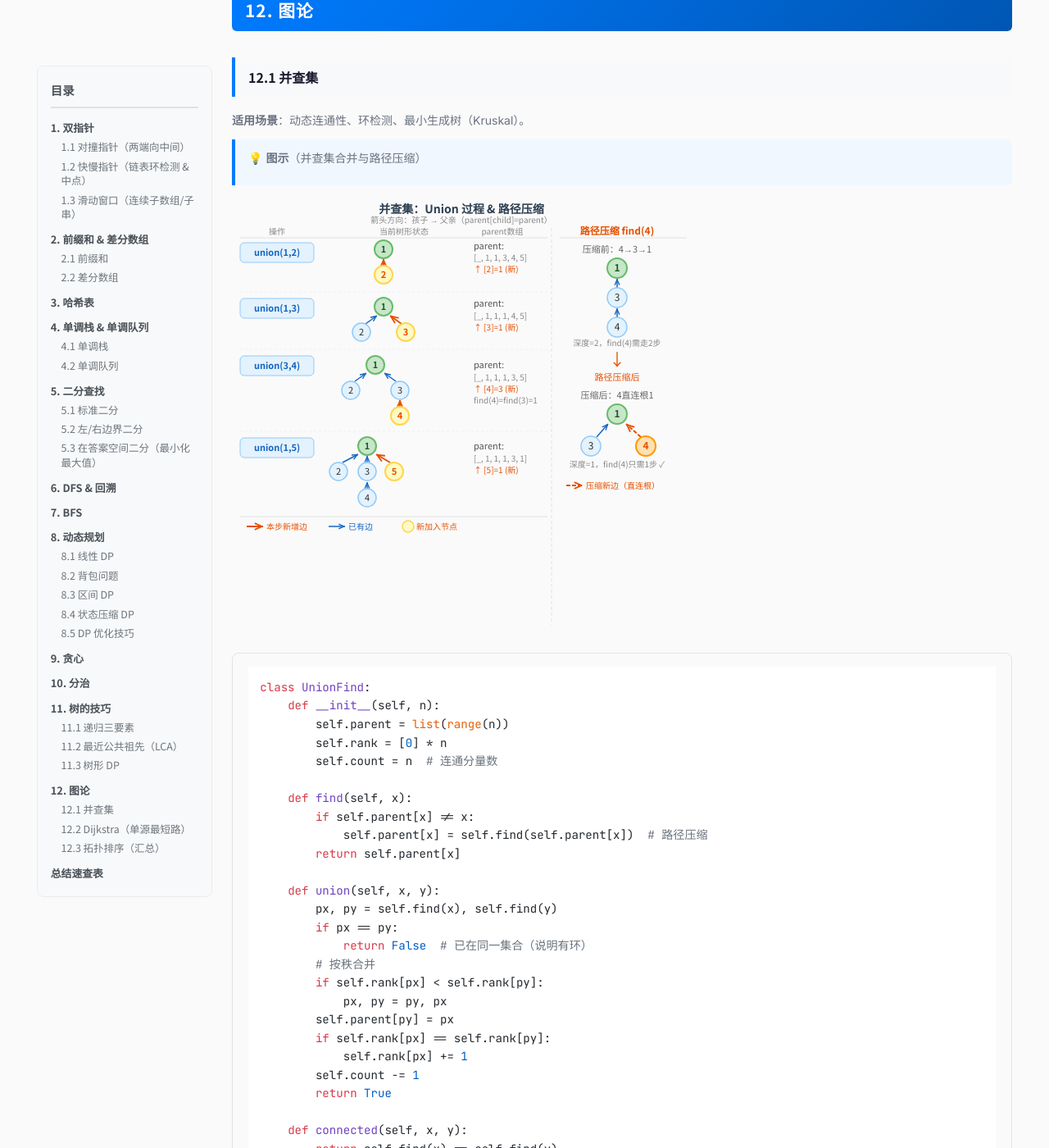
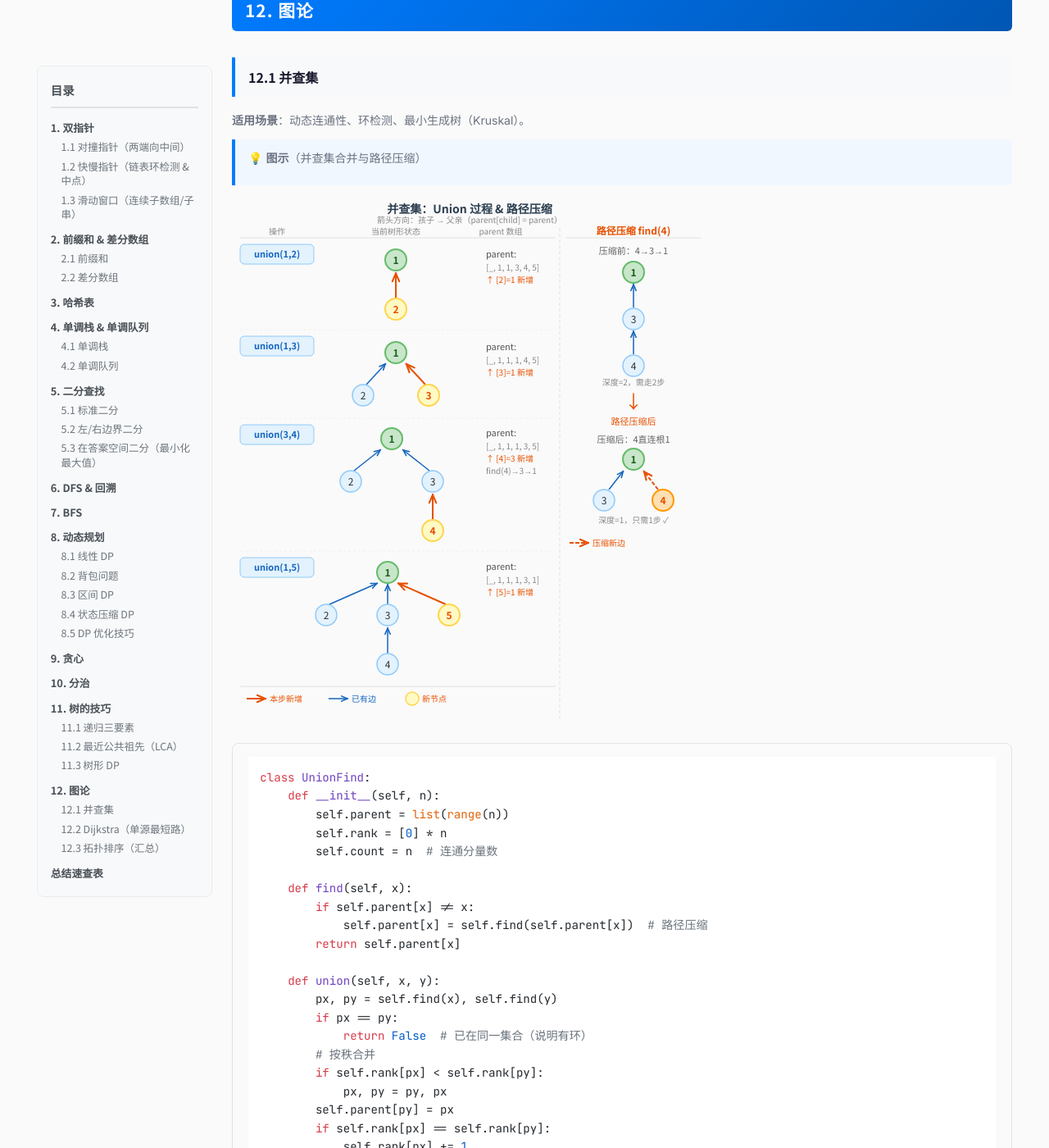
Before and after one commit to chengenbao/chengenbao.github.io, a Jekyll site: the page built from notes/algo-tricks.md, in a window 1280 px wide and 1400 px high, scrolled down 27906 px. Shown: the whole window at 82% size. Built offline with Jekyll 4.4.1, drawn with Linux system fonts in a browser that asks for light colours; nearby versions of some CDN libraries.

Commit message:
fix: increase node spacing in union-find SVG for clearer arrows

```diff
--- a/notes/algo-tricks.md
+++ b/notes/algo-tricks.md
@@ -1500,161 +1500,156 @@ def rob(root):
 > 💡 **图示**（并查集合并与路径压缩）
 
 <div style="overflow-x:auto;margin:1rem 0">
-<svg viewBox="0 0 560 530" xmlns="http://www.w3.org/2000/svg" style="max-width:560px;width:100%;font-family:'Noto Sans SC',sans-serif;font-size:12px">
+<svg viewBox="0 0 580 640" xmlns="http://www.w3.org/2000/svg" style="max-width:580px;width:100%;font-family:'Noto Sans SC',sans-serif;font-size:12px">
   <defs>
-    <marker id="uf-arr" viewBox="0 0 10 10" refX="9" refY="5" markerWidth="6" markerHeight="6" orient="auto">
+    <marker id="uf-arr" viewBox="0 0 10 10" refX="9" refY="5" markerWidth="7" markerHeight="7" orient="auto">
       <path d="M1,2 L8,5 L1,8" fill="none" stroke="#1565c0" stroke-width="1.5" stroke-linecap="round" stroke-linejoin="round"/>
     </marker>
-    <marker id="uf-arrO" viewBox="0 0 10 10" refX="9" refY="5" markerWidth="6" markerHeight="6" orient="auto">
+    <marker id="uf-arrO" viewBox="0 0 10 10" refX="9" refY="5" markerWidth="7" markerHeight="7" orient="auto">
       <path d="M1,2 L8,5 L1,8" fill="none" stroke="#e65100" stroke-width="1.5" stroke-linecap="round" stroke-linejoin="round"/>
     </marker>
   </defs>
 
   <!-- ══ 标题 ══ -->
-  <text x="280" y="18" text-anchor="middle" font-weight="bold" fill="#2c3e50" font-size="14">并查集：Union 过程 &amp; 路径压缩</text>
-  <text x="280" y="30" text-anchor="middle" fill="#888" font-size="10">箭头方向：孩子 → 父亲（parent[child]=parent）</text>
+  <text x="290" y="18" text-anchor="middle" font-weight="bold" fill="#2c3e50" font-size="14">并查集：Union 过程 &amp; 路径压缩</text>
+  <text x="290" y="30" text-anchor="middle" fill="#888" font-size="10">箭头方向：孩子 → 父亲（parent[child] = parent）</text>
 
   <!-- 左右分隔线 -->
-  <line x1="390" y1="36" x2="390" y2="520" stroke="#e0e0e0" stroke-width="1" stroke-dasharray="4,3"/>
-
-  <!-- ══ 左侧：列标题 ══ -->
+  <line x1="400" y1="36" x2="400" y2="635" stroke="#e0e0e0" stroke-width="1" stroke-dasharray="4,3"/>
+
+  <!-- 列标题 -->
   <text x="55"  y="44" text-anchor="middle" fill="#888" font-size="10">操作</text>
-  <text x="210" y="44" text-anchor="middle" fill="#888" font-size="10">当前树形状态</text>
-  <text x="330" y="44" text-anchor="middle" fill="#888" font-size="10">parent数组</text>
-  <line x1="10" y1="48" x2="385" y2="48" stroke="#e0e0e0" stroke-width="1"/>
-
-  <!-- ━━━━ Step 1: union(1,2) ━━━━ -->
-  <rect x="10" y="54" width="90" height="24" rx="5" fill="#e3f2fd" stroke="#90caf9" stroke-width="1"/>
-  <text x="55" y="70" text-anchor="middle" fill="#1565c0" font-weight="bold" font-size="11">union(1,2)</text>
-  <!-- 根1 at(185,62), 子2 at(185,93) -->
-  <circle cx="185" cy="62" r="11" fill="#c8e6c9" stroke="#66bb6a" stroke-width="2"/>
-  <text x="185" y="66" text-anchor="middle" fill="#1b5e20" font-weight="bold" font-size="11">1</text>
-  <!-- 2→1: from(185,82) to(185,73) -->
-  <line x1="185" y1="82" x2="185" y2="74" stroke="#e65100" stroke-width="2" marker-end="url(#uf-arrO)"/>
-  <circle cx="185" cy="93" r="11" fill="#fff9c4" stroke="#ffd54f" stroke-width="2"/>
-  <text x="185" y="97" text-anchor="middle" fill="#e65100" font-weight="bold" font-size="11">2</text>
-  <text x="295" y="62" fill="#555" font-size="11">parent:</text>
-  <text x="295" y="76" fill="#888" font-size="10">[_, 1, 1, 3, 4, 5]</text>
-  <text x="295" y="90" fill="#e65100" font-size="10">↑ [2]=1 (新)</text>
-  <line x1="10" y1="114" x2="385" y2="114" stroke="#f0f0f0" stroke-width="1" stroke-dasharray="3,3"/>
-
-  <!-- ━━━━ Step 2: union(1,3) ━━━━ -->
-  <rect x="10" y="122" width="90" height="24" rx="5" fill="#e3f2fd" stroke="#90caf9" stroke-width="1"/>
-  <text x="55" y="138" text-anchor="middle" fill="#1565c0" font-weight="bold" font-size="11">union(1,3)</text>
-  <!-- 根1 at(185,132), 子2 at(158,163), 子3 at(212,163) -->
-  <circle cx="185" cy="132" r="11" fill="#c8e6c9" stroke="#66bb6a" stroke-width="2"/>
-  <text x="185" y="136" text-anchor="middle" fill="#1b5e20" font-weight="bold" font-size="11">1</text>
-  <!-- 2→1: from(163,153) to(177,142) -->
-  <line x1="163" y1="153" x2="177" y2="143" stroke="#1565c0" stroke-width="1.5" marker-end="url(#uf-arr)"/>
-  <circle cx="158" cy="163" r="11" fill="#e3f2fd" stroke="#90caf9" stroke-width="1.5"/>
-  <text x="158" y="167" text-anchor="middle" fill="#333" font-size="11">2</text>
-  <!-- 3→1: from(207,153) to(193,142) -->
-  <line x1="207" y1="153" x2="193" y2="143" stroke="#e65100" stroke-width="2" marker-end="url(#uf-arrO)"/>
-  <circle cx="212" cy="163" r="11" fill="#fff9c4" stroke="#ffd54f" stroke-width="2"/>
-  <text x="212" y="167" text-anchor="middle" fill="#e65100" font-weight="bold" font-size="11">3</text>
-  <text x="295" y="132" fill="#555" font-size="11">parent:</text>
-  <text x="295" y="147" fill="#888" font-size="10">[_, 1, 1, 1, 4, 5]</text>
-  <text x="295" y="161" fill="#e65100" font-size="10">↑ [3]=1 (新)</text>
-  <line x1="10" y1="184" x2="385" y2="184" stroke="#f0f0f0" stroke-width="1" stroke-dasharray="3,3"/>
-
-  <!-- ━━━━ Step 3: union(3,4) ━━━━ -->
-  <rect x="10" y="192" width="90" height="24" rx="5" fill="#e3f2fd" stroke="#90caf9" stroke-width="1"/>
-  <text x="55" y="208" text-anchor="middle" fill="#1565c0" font-weight="bold" font-size="11">union(3,4)</text>
-  <!-- 根1 at(175,203), 子2 at(145,233), 子3 at(205,233), 孙4 at(205,263) -->
-  <circle cx="175" cy="203" r="11" fill="#c8e6c9" stroke="#66bb6a" stroke-width="2"/>
-  <text x="175" y="207" text-anchor="middle" fill="#1b5e20" font-weight="bold" font-size="11">1</text>
+  <text x="200" y="44" text-anchor="middle" fill="#888" font-size="10">当前树形状态</text>
+  <text x="328" y="44" text-anchor="middle" fill="#888" font-size="10">parent 数组</text>
+  <line x1="10" y1="48" x2="395" y2="48" stroke="#e0e0e0" stroke-width="1"/>
+
+  <!-- ━━━━ Step 1: union(1,2)  根1(200,75) 子2(200,135) ━━━━ -->
+  <rect x="10" y="56" width="90" height="24" rx="5" fill="#e3f2fd" stroke="#90caf9" stroke-width="1"/>
+  <text x="55" y="72" text-anchor="middle" fill="#1565c0" font-weight="bold" font-size="11">union(1,2)</text>
+  <circle cx="200" cy="75" r="13" fill="#c8e6c9" stroke="#66bb6a" stroke-width="2"/>
+  <text x="200" y="80" text-anchor="middle" fill="#1b5e20" font-weight="bold" font-size="12">1</text>
+  <!-- 2→1: from(200,122) to(200,89) -->
+  <line x1="200" y1="122" x2="200" y2="90" stroke="#e65100" stroke-width="2" marker-end="url(#uf-arrO)"/>
+  <circle cx="200" cy="135" r="13" fill="#fff9c4" stroke="#ffd54f" stroke-width="2"/>
+  <text x="200" y="140" text-anchor="middle" fill="#e65100" font-weight="bold" font-size="12">2</text>
+  <text x="310" y="72" fill="#555" font-size="11">parent:</text>
+  <text x="310" y="88" fill="#888" font-size="10">[_, 1, 1, 3, 4, 5]</text>
+  <text x="310" y="103" fill="#e65100" font-size="10">↑ [2]=1 新增</text>
+  <line x1="10" y1="160" x2="395" y2="160" stroke="#f0f0f0" stroke-width="1" stroke-dasharray="3,3"/>
+
+  <!-- ━━━━ Step 2: union(1,3)  根1(200,180) 子2(160,240) 子3(240,240) ━━━━ -->
+  <rect x="10" y="168" width="90" height="24" rx="5" fill="#e3f2fd" stroke="#90caf9" stroke-width="1"/>
+  <text x="55" y="184" text-anchor="middle" fill="#1565c0" font-weight="bold" font-size="11">union(1,3)</text>
+  <circle cx="200" cy="188" r="13" fill="#c8e6c9" stroke="#66bb6a" stroke-width="2"/>
+  <text x="200" y="193" text-anchor="middle" fill="#1b5e20" font-weight="bold" font-size="12">1</text>
+  <!-- 2→1: from(164,227) to(188,201) -->
+  <line x1="164" y1="227" x2="188" y2="201" stroke="#1565c0" stroke-width="1.5" marker-end="url(#uf-arr)"/>
+  <circle cx="160" cy="240" r="13" fill="#e3f2fd" stroke="#90caf9" stroke-width="1.5"/>
+  <text x="160" y="245" text-anchor="middle" fill="#333" font-size="12">2</text>
+  <!-- 3→1: from(236,227) to(212,201) -->
+  <line x1="236" y1="227" x2="212" y2="201" stroke="#e65100" stroke-width="2" marker-end="url(#uf-arrO)"/>
+  <circle cx="240" cy="240" r="13" fill="#fff9c4" stroke="#ffd54f" stroke-width="2"/>
+  <text x="240" y="245" text-anchor="middle" fill="#e65100" font-weight="bold" font-size="12">3</text>
+  <text x="310" y="185" fill="#555" font-size="11">parent:</text>
+  <text x="310" y="201" fill="#888" font-size="10">[_, 1, 1, 1, 4, 5]</text>
+  <text x="310" y="216" fill="#e65100" font-size="10">↑ [3]=1 新增</text>
+  <line x1="10" y1="268" x2="395" y2="268" stroke="#f0f0f0" stroke-width="1" stroke-dasharray="3,3"/>
+
+  <!-- ━━━━ Step 3: union(3,4)  根1(195,285) 子2(145,345) 子3(245,345) 孙4(245,405) ━━━━ -->
+  <rect x="10" y="276" width="90" height="24" rx="5" fill="#e3f2fd" stroke="#90caf9" stroke-width="1"/>
+  <text x="55" y="292" text-anchor="middle" fill="#1565c0" font-weight="bold" font-size="11">union(3,4)</text>
+  <circle cx="195" cy="293" r="13" fill="#c8e6c9" stroke="#66bb6a" stroke-width="2"/>
+  <text x="195" y="298" text-anchor="middle" fill="#1b5e20" font-weight="bold" font-size="12">1</text>
   <!-- 2→1 -->
-  <line x1="150" y1="223" x2="164" y2="213" stroke="#1565c0" stroke-width="1.5" marker-end="url(#uf-arr)"/>
-  <circle cx="145" cy="234" r="11" fill="#e3f2fd" stroke="#90caf9" stroke-width="1.5"/>
-  <text x="145" y="238" text-anchor="middle" fill="#333" font-size="11">2</text>
+  <line x1="149" y1="332" x2="182" y2="306" stroke="#1565c0" stroke-width="1.5" marker-end="url(#uf-arr)"/>
+  <circle cx="145" cy="345" r="13" fill="#e3f2fd" stroke="#90caf9" stroke-width="1.5"/>
+  <text x="145" y="350" text-anchor="middle" fill="#333" font-size="12">2</text>
   <!-- 3→1 -->
-  <line x1="200" y1="223" x2="186" y2="213" stroke="#1565c0" stroke-width="1.5" marker-end="url(#uf-arr)"/>
-  <circle cx="205" cy="234" r="11" fill="#e3f2fd" stroke="#90caf9" stroke-width="1.5"/>
-  <text x="205" y="238" text-anchor="middle" fill="#333" font-size="11">3</text>
+  <line x1="241" y1="332" x2="208" y2="306" stroke="#1565c0" stroke-width="1.5" marker-end="url(#uf-arr)"/>
+  <circle cx="245" cy="345" r="13" fill="#e3f2fd" stroke="#90caf9" stroke-width="1.5"/>
+  <text x="245" y="350" text-anchor="middle" fill="#333" font-size="12">3</text>
   <!-- 4→3 -->
-  <line x1="205" y1="254" x2="205" y2="246" stroke="#e65100" stroke-width="2" marker-end="url(#uf-arrO)"/>
-  <circle cx="205" cy="265" r="11" fill="#fff9c4" stroke="#ffd54f" stroke-width="2"/>
-  <text x="205" y="269" text-anchor="middle" fill="#e65100" font-weight="bold" font-size="11">4</text>
-  <text x="295" y="207" fill="#555" font-size="11">parent:</text>
-  <text x="295" y="222" fill="#888" font-size="10">[_, 1, 1, 1, 3, 5]</text>
-  <text x="295" y="236" fill="#e65100" font-size="10">↑ [4]=3 (新)</text>
-  <text x="295" y="250" fill="#888" font-size="10">find(4)=find(3)=1</text>
-  <line x1="10" y1="284" x2="385" y2="284" stroke="#f0f0f0" stroke-width="1" stroke-dasharray="3,3"/>
-
-  <!-- ━━━━ Step 4: union(1,5) ━━━━ -->
-  <rect x="10" y="292" width="90" height="24" rx="5" fill="#e3f2fd" stroke="#90caf9" stroke-width="1"/>
-  <text x="55" y="308" text-anchor="middle" fill="#1565c0" font-weight="bold" font-size="11">union(1,5)</text>
-  <!-- 根1 at(165,302), 子2(130,332), 子3(165,332), 子5(200,332), 孙4(165,362) -->
-  <circle cx="165" cy="302" r="11" fill="#c8e6c9" stroke="#66bb6a" stroke-width="2"/>
-  <text x="165" y="306" text-anchor="middle" fill="#1b5e20" font-weight="bold" font-size="11">1</text>
+  <line x1="245" y1="392" x2="245" y2="360" stroke="#e65100" stroke-width="2" marker-end="url(#uf-arrO)"/>
+  <circle cx="245" cy="405" r="13" fill="#fff9c4" stroke="#ffd54f" stroke-width="2"/>
+  <text x="245" y="410" text-anchor="middle" fill="#e65100" font-weight="bold" font-size="12">4</text>
+  <text x="310" y="290" fill="#555" font-size="11">parent:</text>
+  <text x="310" y="306" fill="#888" font-size="10">[_, 1, 1, 1, 3, 5]</text>
+  <text x="310" y="321" fill="#e65100" font-size="10">↑ [4]=3 新增</text>
+  <text x="310" y="336" fill="#888" font-size="10">find(4)→3→1</text>
+  <line x1="10" y1="430" x2="395" y2="430" stroke="#f0f0f0" stroke-width="1" stroke-dasharray="3,3"/>
+
+  <!-- ━━━━ Step 4: union(1,5)  根1(190,448) 子2(115,508) 子3(190,508) 子5(265,508) 孙4(190,568) ━━━━ -->
+  <rect x="10" y="438" width="90" height="24" rx="5" fill="#e3f2fd" stroke="#90caf9" stroke-width="1"/>
+  <text x="55" y="454" text-anchor="middle" fill="#1565c0" font-weight="bold" font-size="11">union(1,5)</text>
+  <circle cx="190" cy="456" r="13" fill="#c8e6c9" stroke="#66bb6a" stroke-width="2"/>
+  <text x="190" y="461" text-anchor="middle" fill="#1b5e20" font-weight="bold" font-size="12">1</text>
   <!-- 2→1 -->
-  <line x1="135" y1="322" x2="154" y2="312" stroke="#1565c0" stroke-width="1.5" marker-end="url(#uf-arr)"/>
-  <circle cx="130" cy="333" r="11" fill="#e3f2fd" stroke="#90caf9" stroke-width="1.5"/>
-  <text x="130" y="337" text-anchor="middle" fill="#333" font-size="11">2</text>
+  <line x1="119" y1="495" x2="178" y2="469" stroke="#1565c0" stroke-width="1.5" marker-end="url(#uf-arr)"/>
+  <circle cx="115" cy="508" r="13" fill="#e3f2fd" stroke="#90caf9" stroke-width="1.5"/>
+  <text x="115" y="513" text-anchor="middle" fill="#333" font-size="12">2</text>
   <!-- 3→1 -->
-  <line x1="165" y1="322" x2="165" y2="314" stroke="#1565c0" stroke-width="1.5" marker-end="url(#uf-arr)"/>
-  <circle cx="165" cy="333" r="11" fill="#e3f2fd" stroke="#90caf9" stroke-width="1.5"/>
-  <text x="165" y="337" text-anchor="middle" fill="#333" font-size="11">3</text>
+  <line x1="190" y1="495" x2="190" y2="470" stroke="#1565c0" stroke-width="1.5" marker-end="url(#uf-arr)"/>
+  <circle cx="190" cy="508" r="13" fill="#e3f2fd" stroke="#90caf9" stroke-width="1.5"/>
+  <text x="190" y="513" text-anchor="middle" fill="#333" font-size="12">3</text>
   <!-- 5→1 (新，橙色) -->
-  <line x1="193" y1="322" x2="176" y2="312" stroke="#e65100" stroke-width="2" marker-end="url(#uf-arrO)"/>
-  <circle cx="198" cy="333" r="11" fill="#fff9c4" stroke="#ffd54f" stroke-width="2"/>
-  <text x="198" y="337" text-anchor="middle" fill="#e65100" font-weight="bold" font-size="11">5</text>
+  <line x1="261" y1="495" x2="202" y2="469" stroke="#e65100" stroke-width="2" marker-end="url(#uf-arrO)"/>
+  <circle cx="265" cy="508" r="13" fill="#fff9c4" stroke="#ffd54f" stroke-width="2"/>
+  <text x="265" y="513" text-anchor="middle" fill="#e65100" font-weight="bold" font-size="12">5</text>
   <!-- 4→3 -->
-  <line x1="165" y1="354" x2="165" y2="346" stroke="#1565c0" stroke-width="1.5" marker-end="url(#uf-arr)"/>
-  <circle cx="165" cy="365" r="11" fill="#e3f2fd" stroke="#90caf9" stroke-width="1.5"/>
-  <text x="165" y="369" text-anchor="middle" fill="#333" font-size="11">4</text>
-  <text x="295" y="306" fill="#555" font-size="11">parent:</text>
-  <text x="295" y="321" fill="#888" font-size="10">[_, 1, 1, 1, 3, 1]</text>
-  <text x="295" y="335" fill="#e65100" font-size="10">↑ [5]=1 (新)</text>
-  <line x1="10" y1="388" x2="385" y2="388" stroke="#e0e0e0" stroke-width="1"/>
+  <line x1="190" y1="555" x2="190" y2="523" stroke="#1565c0" stroke-width="1.5" marker-end="url(#uf-arr)"/>
+  <circle cx="190" cy="568" r="13" fill="#e3f2fd" stroke="#90caf9" stroke-width="1.5"/>
+  <text x="190" y="573" text-anchor="middle" fill="#333" font-size="12">4</text>
+  <text x="310" y="453" fill="#555" font-size="11">parent:</text>
+  <text x="310" y="469" fill="#888" font-size="10">[_, 1, 1, 1, 3, 1]</text>
+  <text x="310" y="484" fill="#e65100" font-size="10">↑ [5]=1 新增</text>
+  <line x1="10" y1="595" x2="395" y2="595" stroke="#e0e0e0" stroke-width="1"/>
 
   <!-- 图例 -->
-  <line x1="18" y1="400" x2="38" y2="400" stroke="#e65100" stroke-width="2" marker-end="url(#uf-arrO)"/>
-  <text x="42" y="404" fill="#e65100" font-size="10">本步新增边</text>
-  <line x1="118" y1="400" x2="138" y2="400" stroke="#1565c0" stroke-width="1.5" marker-end="url(#uf-arr)"/>
-  <text x="142" y="404" fill="#1565c0" font-size="10">已有边</text>
-  <circle cx="215" cy="400" r="7" fill="#fff9c4" stroke="#ffd54f" stroke-width="1.5"/>
-  <text x="225" y="404" fill="#e65100" font-size="10">新加入节点</text>
+  <line x1="18" y1="610" x2="42" y2="610" stroke="#e65100" stroke-width="2" marker-end="url(#uf-arrO)"/>
+  <text x="46" y="614" fill="#e65100" font-size="10">本步新增</text>
+  <line x1="118" y1="610" x2="142" y2="610" stroke="#1565c0" stroke-width="1.5" marker-end="url(#uf-arr)"/>
+  <text x="146" y="614" fill="#1565c0" font-size="10">已有边</text>
+  <circle cx="220" cy="610" r="8" fill="#fff9c4" stroke="#ffd54f" stroke-width="1.5"/>
+  <text x="232" y="614" fill="#e65100" font-size="10">新节点</text>
 
   <!-- ══ 右侧：路径压缩 ══ -->
-  <text x="470" y="44" text-anchor="middle" fill="#e65100" font-weight="bold" font-size="12">路径压缩 find(4)</text>
-  <line x1="400" y1="48" x2="555" y2="48" stroke="#e0e0e0" stroke-width="1"/>
+  <text x="490" y="44" text-anchor="middle" fill="#e65100" font-weight="bold" font-size="12">路径压缩 find(4)</text>
+  <line x1="408" y1="48" x2="572" y2="48" stroke="#e0e0e0" stroke-width="1"/>
 
   <!-- 压缩前 -->
-  <text x="470" y="66" text-anchor="middle" fill="#666" font-size="11">压缩前：4→3→1</text>
-  <!-- 竖排：1(顶) 3(中) 4(底)，箭头向上（孩子→父） -->
-  <circle cx="470" cy="85" r="12" fill="#c8e6c9" stroke="#66bb6a" stroke-width="2"/>
-  <text x="470" y="89" text-anchor="middle" fill="#1b5e20" font-weight="bold">1</text>
+  <text x="490" y="68" text-anchor="middle" fill="#666" font-size="11">压缩前：4→3→1</text>
+  <circle cx="490" cy="90" r="13" fill="#c8e6c9" stroke="#66bb6a" stroke-width="2"/>
+  <text x="490" y="95" text-anchor="middle" fill="#1b5e20" font-weight="bold">1</text>
   <!-- 3→1 -->
-  <line x1="470" y1="109" x2="470" y2="98" stroke="#1565c0" stroke-width="1.5" marker-end="url(#uf-arr)"/>
-  <circle cx="470" cy="121" r="12" fill="#e3f2fd" stroke="#90caf9" stroke-width="1.5"/>
-  <text x="470" y="125" text-anchor="middle" fill="#333">3</text>
+  <line x1="490" y1="133" x2="490" y2="104" stroke="#1565c0" stroke-width="1.5" marker-end="url(#uf-arr)"/>
+  <circle cx="490" cy="147" r="13" fill="#e3f2fd" stroke="#90caf9" stroke-width="1.5"/>
+  <text x="490" y="152" text-anchor="middle" fill="#333">3</text>
   <!-- 4→3 -->
-  <line x1="470" y1="145" x2="470" y2="134" stroke="#1565c0" stroke-width="1.5" marker-end="url(#uf-arr)"/>
-  <circle cx="470" cy="157" r="12" fill="#e3f2fd" stroke="#90caf9" stroke-width="1.5"/>
-  <text x="470" y="161" text-anchor="middle" fill="#333">4</text>
-  <text x="470" y="180" text-anchor="middle" fill="#888" font-size="10">深度=2，find(4)需走2步</text>
-
-  <text x="470" y="204" text-anchor="middle" fill="#e65100" font-size="20">↓</text>
-  <text x="470" y="222" text-anchor="middle" fill="#e65100" font-size="11">路径压缩后</text>
+  <line x1="490" y1="190" x2="490" y2="161" stroke="#1565c0" stroke-width="1.5" marker-end="url(#uf-arr)"/>
+  <circle cx="490" cy="204" r="13" fill="#e3f2fd" stroke="#90caf9" stroke-width="1.5"/>
+  <text x="490" y="209" text-anchor="middle" fill="#333">4</text>
+  <text x="490" y="228" text-anchor="middle" fill="#888" font-size="10">深度=2，需走2步</text>
+
+  <text x="490" y="256" text-anchor="middle" fill="#e65100" font-size="22">↓</text>
+  <text x="490" y="276" text-anchor="middle" fill="#e65100" font-size="11">路径压缩后</text>
 
   <!-- 压缩后 -->
-  <text x="470" y="244" text-anchor="middle" fill="#666" font-size="11">压缩后：4直连根1</text>
-  <circle cx="470" cy="263" r="12" fill="#c8e6c9" stroke="#66bb6a" stroke-width="2"/>
-  <text x="470" y="267" text-anchor="middle" fill="#1b5e20" font-weight="bold">1</text>
+  <text x="490" y="298" text-anchor="middle" fill="#666" font-size="11">压缩后：4直连根1</text>
+  <circle cx="490" cy="318" r="13" fill="#c8e6c9" stroke="#66bb6a" stroke-width="2"/>
+  <text x="490" y="323" text-anchor="middle" fill="#1b5e20" font-weight="bold">1</text>
   <!-- 3→1 -->
-  <line x1="445" y1="291" x2="459" y2="275" stroke="#1565c0" stroke-width="1.5" marker-end="url(#uf-arr)"/>
-  <circle cx="438" cy="302" r="12" fill="#e3f2fd" stroke="#90caf9" stroke-width="1.5"/>
-  <text x="438" y="306" text-anchor="middle" fill="#333">3</text>
-  <!-- 4→1 (压缩新边，橙色虚线) -->
-  <line x1="499" y1="291" x2="481" y2="275" stroke="#e65100" stroke-width="2" stroke-dasharray="5,2" marker-end="url(#uf-arrO)"/>
-  <circle cx="505" cy="302" r="12" fill="#ffe0b2" stroke="#ff9800" stroke-width="2"/>
-  <text x="505" y="306" text-anchor="middle" fill="#e65100" font-weight="bold">4</text>
-  <text x="470" y="328" text-anchor="middle" fill="#888" font-size="10">深度=1，find(4)只需1步 ✓</text>
+  <line x1="460" y1="355" x2="478" y2="332" stroke="#1565c0" stroke-width="1.5" marker-end="url(#uf-arr)"/>
+  <circle cx="454" cy="368" r="13" fill="#e3f2fd" stroke="#90caf9" stroke-width="1.5"/>
+  <text x="454" y="373" text-anchor="middle" fill="#333">3</text>
+  <!-- 4→1 压缩新边 -->
+  <line x1="520" y1="355" x2="502" y2="332" stroke="#e65100" stroke-width="2" stroke-dasharray="5,2" marker-end="url(#uf-arrO)"/>
+  <circle cx="526" cy="368" r="13" fill="#ffe0b2" stroke="#ff9800" stroke-width="2"/>
+  <text x="526" y="373" text-anchor="middle" fill="#e65100" font-weight="bold">4</text>
+  <text x="490" y="396" text-anchor="middle" fill="#888" font-size="10">深度=1，只需1步 ✓</text>
 
   <!-- 右侧图例 -->
-  <line x1="408" y1="350" x2="428" y2="350" stroke="#e65100" stroke-width="2" stroke-dasharray="5,2" marker-end="url(#uf-arrO)"/>
-  <text x="432" y="354" fill="#e65100" font-size="10">压缩新边（直连根）</text>
+  <line x1="412" y1="420" x2="436" y2="420" stroke="#e65100" stroke-width="2" stroke-dasharray="5,2" marker-end="url(#uf-arrO)"/>
+  <text x="440" y="424" fill="#e65100" font-size="10">压缩新边</text>
 </svg>
 </div>
 
```
